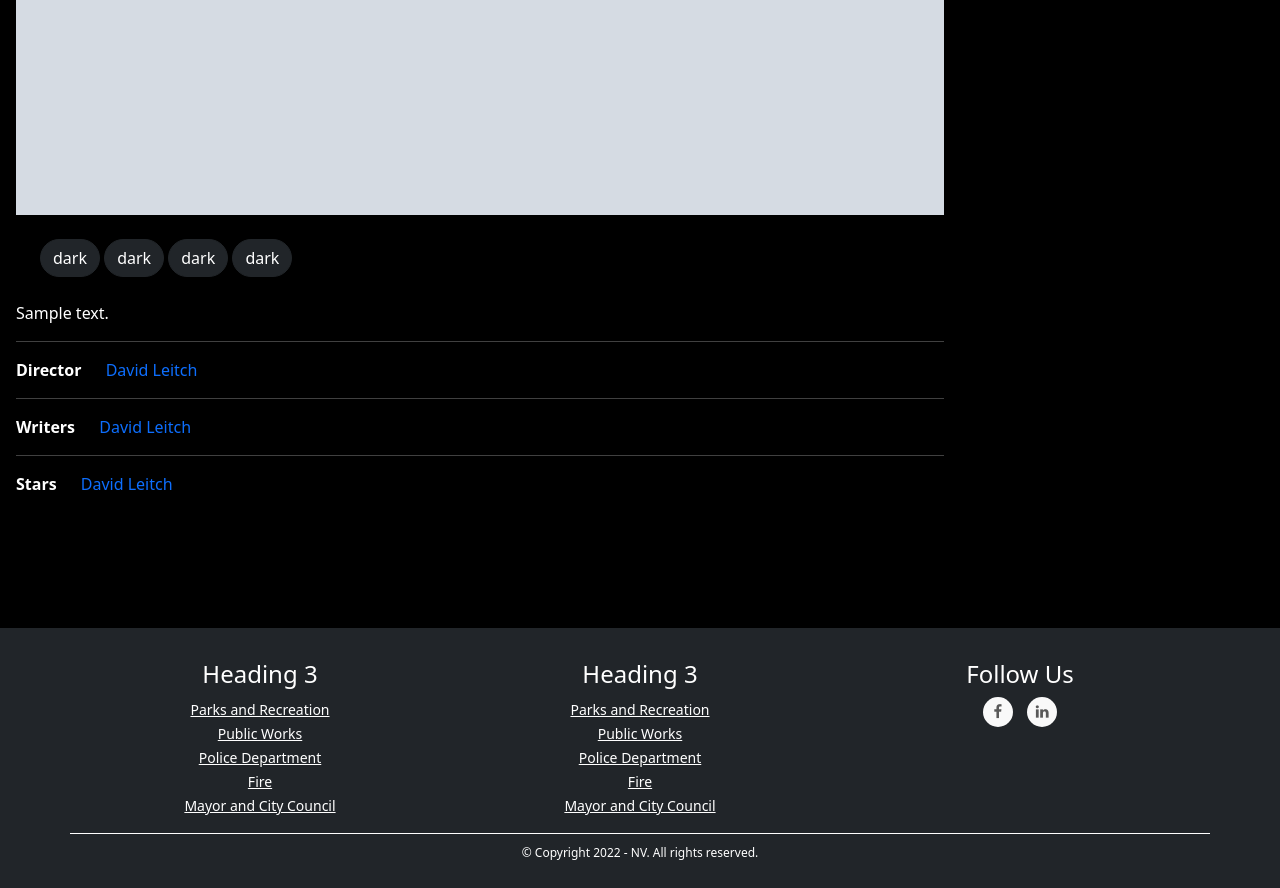
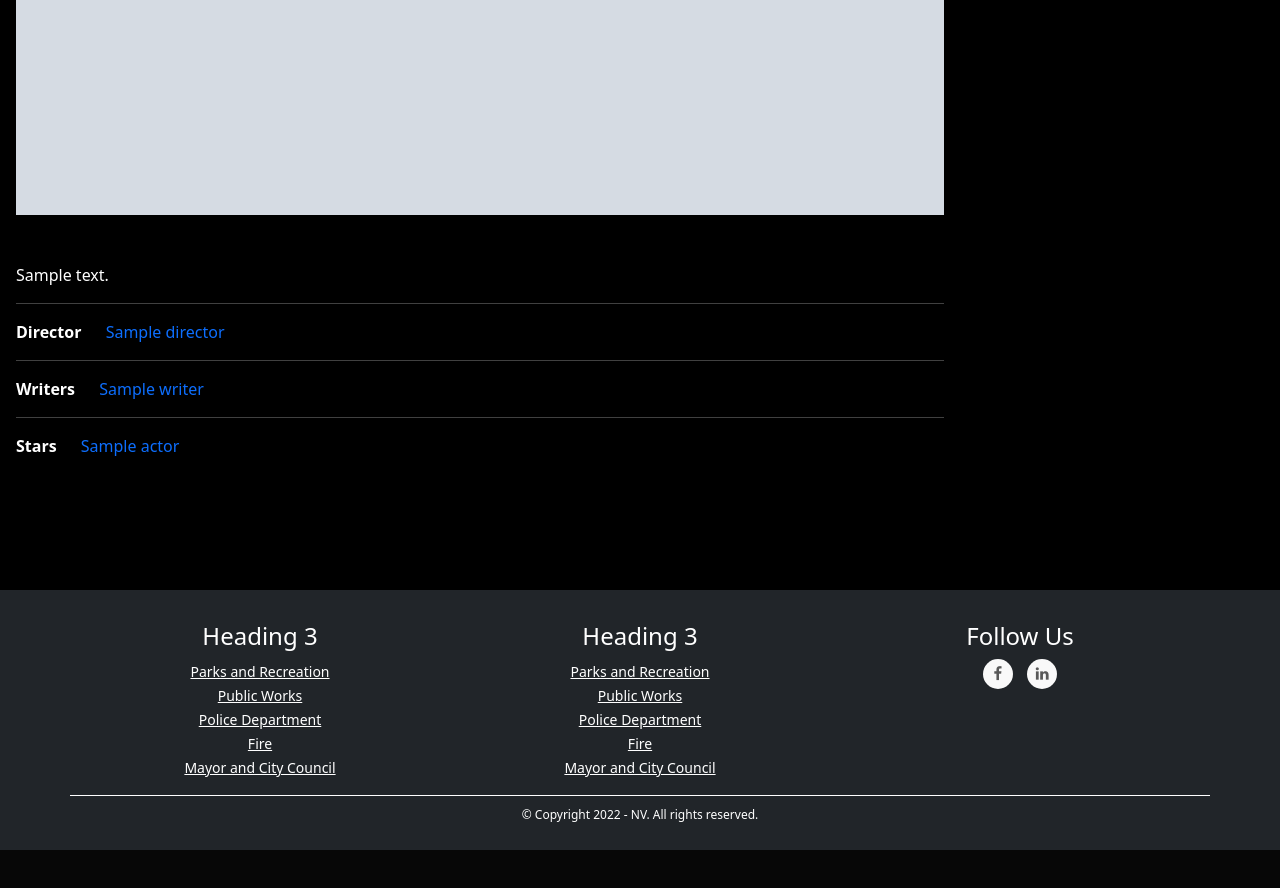
Before and after one commit to n-vgh98/IMDB, a Django app: template movies/templates/movies/detail.html in a window 1280 px wide. Shown: the part 511-1399 px from the top of the page. After the commit the page ends 1361 px from the top, so only its background shows below. Run offline with Django 4.2, Linux system fonts and the light colour scheme; tables that the repository leaves empty hold one stand-in row (values such as "Sample post"); the template is opened without the code that fills it: values that come from a table or form of the project are taken from there, most other values are stand-ins (such as "Sample title", 1, 10 or a date in 2020); grey boxes marked "Sample" are stand-in pictures; some libraries are stand-ins or nearby versions.

Commit message:
completed role and crew in detail template

```diff
--- a/movies/models.py
+++ b/movies/models.py
@@ -37,6 +37,9 @@ class Crew(models.Model):
     def __str__(self):
         return f'{self.first_name} : {self.last_name}'
 
+    def full_name(self):
+        return f'{self.first_name} {self.last_name}'
+
 class Movie(models.Model):
     title = models.CharField(max_length=100)
     description = models.TextField()
--- a/movies/templates/movies/detail.html
+++ b/movies/templates/movies/detail.html
@@ -10,23 +10,38 @@
           <img src="" class="d-block w-100"  width="800" height="550" alt="{{ movie.title }}">
           {% endif %}
           <div class="p-4">
-            <button type="button" class="btn btn-dark" style="border-radius:20px">dark</button>
-            <button type="button" class="btn btn-dark" style="border-radius:20px">dark</button>
-            <button type="button" class="btn btn-dark" style="border-radius:20px">dark</button>
-            <button type="button" class="btn btn-dark" style="border-radius:20px">dark</button>
+<!--            <button type="button" class="btn btn-dark" style="border-radius:20px">{{ movie.genres.title }}</button>-->
+<!--            <button type="button" class="btn btn-dark" style="border-radius:20px">dark</button>-->
+<!--            <button type="button" class="btn btn-dark" style="border-radius:20px">dark</button>-->
+<!--            <button type="button" class="btn btn-dark" style="border-radius:20px">dark</button>-->
           </div>
           <p>{{ movie.description }}</p>
           <hr>
           <p>
-            <strong>Director</strong><a style="margin-left:20px;text-decoration:none" href="#"> David Leitch</a>
+            <strong>Director</strong>
+              {% for director in directors %}
+              <a style="margin-left:20px;text-decoration:none" href="#">
+                  {{ director }}
+              </a>
+              {% endfor %}
           </p>
           <hr>
           <p>
-            <strong>Writers</strong><a style="margin-left:20px;text-decoration:none" href="#"> David Leitch</a>
+            <strong>Writers</strong>
+              {% for Writer in Writers %}
+              <a style="margin-left:20px;text-decoration:none" href="#">
+                  {{ Writer }}
+              </a>
+              {% endfor %}
           </p>
           <hr>
           <p>
-            <strong>Stars</strong><a style="margin-left:20px;text-decoration:none" href="#"> David Leitch</a>
+            <strong>Stars</strong>
+              {% for actor in actors %}
+              <a style="margin-left:20px;text-decoration:none" href="#">
+                  {{actor}}
+              </a>
+              {% endfor %}
           </p>
         </div>
         <div class="col-md-3 p-3 text-center">
```
Also changed, not shown: movies/views.py (+14 -1 lines).
